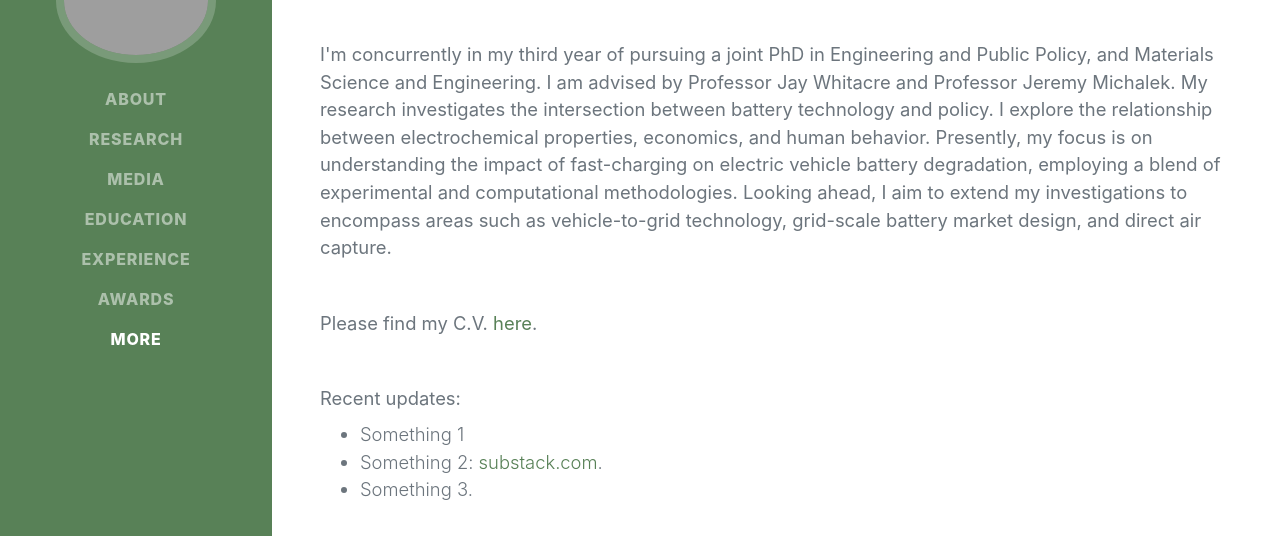
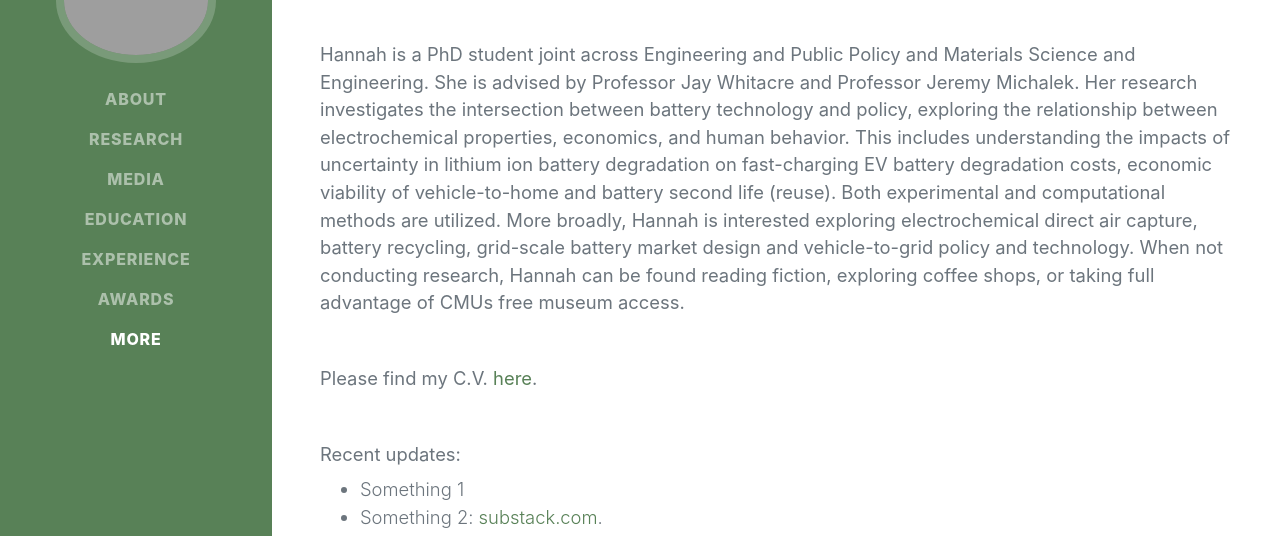
Before and after one commit to hannah-morin/hannah-morin.github.io, a plain HTML site: page index.html in a window 1280 px wide. Shown: the part 255-791 px from the top of the page. Drawn offline with nearby package versions, Linux system fonts and the light colour scheme; grey boxes are pictures that could not be loaded; a web font is replaced by a local one.

Commit message:
Update index.html about paragraph

```diff
--- a/index.html
+++ b/index.html
@@ -50,11 +50,10 @@
                     <span class="text-primary">hmorin at andrew dot cmu dot edu</span>
                 </div>
                 <p class="lead mb-5">
-                     I'm concurrently in my third year of pursuing a joint PhD in Engineering and Public Policy, and Materials Science and Engineering.
-                    I am advised by Professor Jay Whitacre and Professor Jeremy Michalek. My research investigates the intersection between battery technology and policy.
-                    I explore the relationship between electrochemical properties, economics, and human behavior.
-                    Presently, my focus is on understanding the impact of fast-charging on electric vehicle battery degradation, employing a blend of experimental and computational methodologies.
-                    Looking ahead, I aim to extend my investigations to encompass areas such as vehicle-to-grid technology, grid-scale battery market design, and direct air capture.
+                    Hannah is a  PhD student joint across Engineering and Public Policy and Materials Science and Engineering.
+                    She is advised by Professor Jay Whitacre and Professor Jeremy Michalek. Her research investigates the intersection between battery technology and policy, exploring the relationship between electrochemical properties, economics, and human behavior.
+                    This includes understanding the impacts of uncertainty in lithium ion battery degradation on fast-charging EV battery degradation costs, economic viability of vehicle-to-home and battery second life (reuse). Both experimental and computational methods are utilized.
+                    More broadly, Hannah is interested exploring electrochemical direct air capture, battery recycling, grid-scale battery market design and vehicle-to-grid policy and technology. When not conducting research, Hannah can be found reading fiction, exploring coffee shops, or taking full advantage of CMUs free museum access.
                 </p>
 
                 <p class="lead mb-5">Please find my C.V. <a href="assets/files/H_Morin_CV.pdf" target="-blank">here</a>.</p>
```
